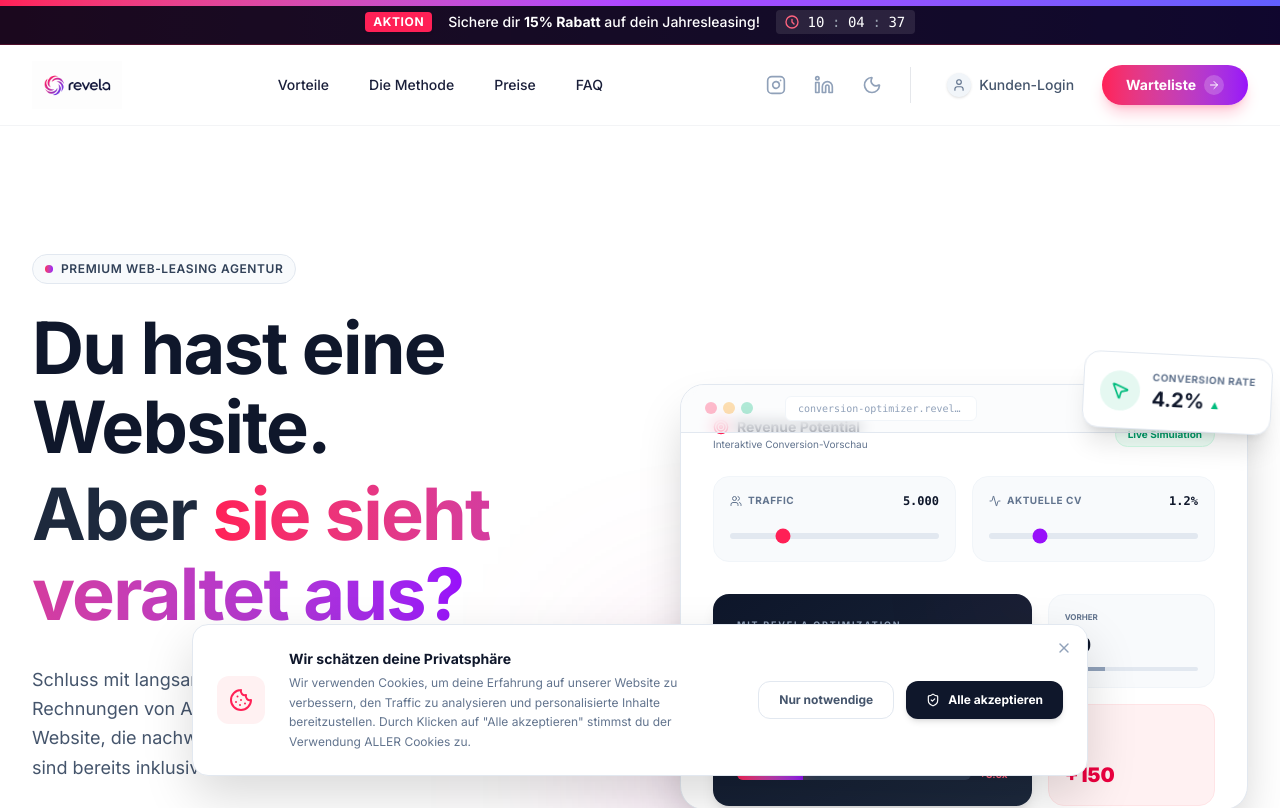
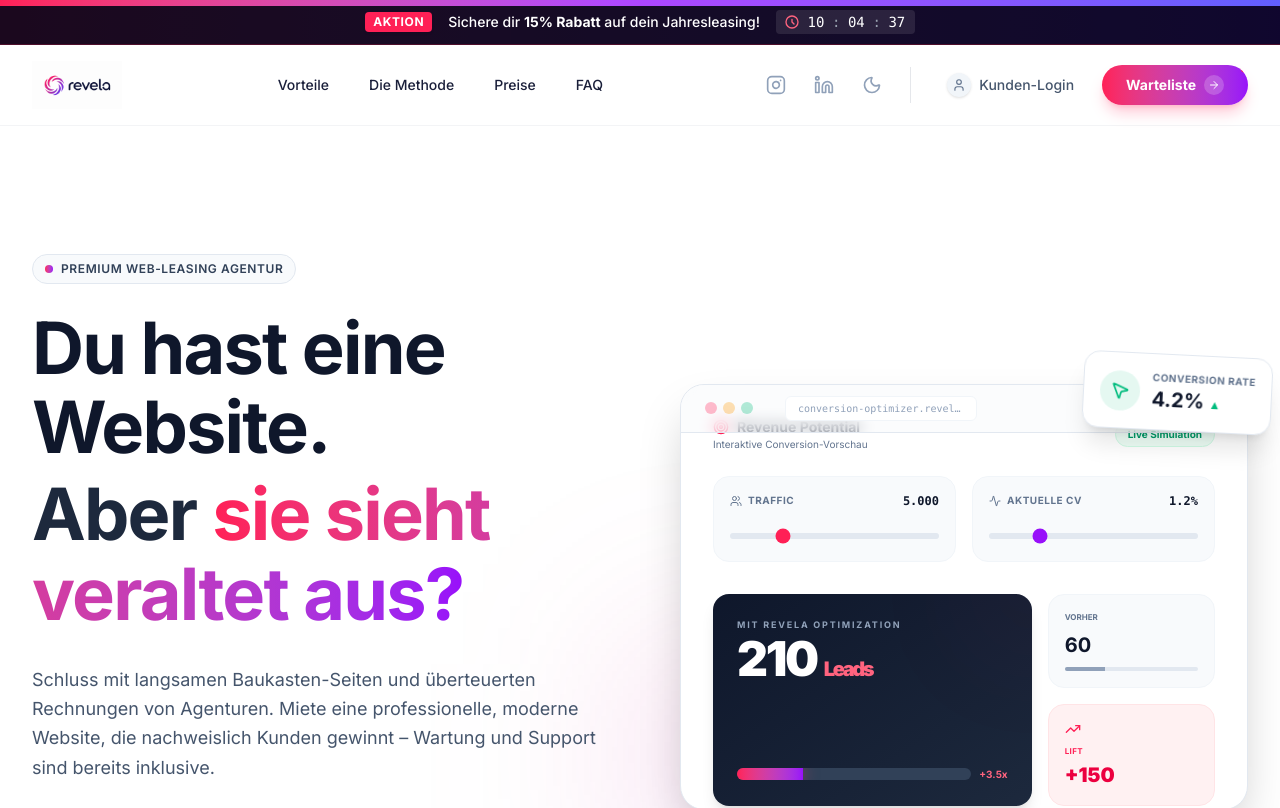
Before and after one commit to TrustlyStudio/RevelaAi, a Next.js app: page / in a window 1280 px wide. Shown: the top 808 px of the page. Built offline with nearby package versions, Linux system fonts and the light colour scheme.

Commit message:
feat: Remove client-side cookie consent component
The cookie consent component was implemented client-side and is no longer required. This change removes the component from the layout and its associated file.

```diff
--- a/app/layout.tsx
+++ b/app/layout.tsx
@@ -9,7 +9,6 @@ const inter = Inter({
 });
 
 import { ThemeProvider } from '@/components/ThemeProvider';
-import { CookieConsent } from '@/components/CookieConsent';
 
 export const metadata: Metadata = {
   title: 'Revela Web & Marketing Agency',
@@ -22,7 +21,6 @@ export default function RootLayout({children}: {children: React.ReactNode}) {
       <body suppressHydrationWarning className="min-h-screen bg-brand-off-white font-sans text-brand-dark-blue dark:bg-[#0B0F19] dark:text-slate-100 transition-colors duration-300">
         <ThemeProvider attribute="class" defaultTheme="system" enableSystem>
           {children}
-          <CookieConsent />
         </ThemeProvider>
       </body>
     </html>
--- a/components/CookieConsent.tsx
+++ /dev/null
@@ -1,76 +0,0 @@
-'use client';
-
-import React, { useState, useEffect } from 'react';
-import { motion, AnimatePresence } from 'motion/react';
-import { Cookie, X, ShieldCheck } from 'lucide-react';
-
-export function CookieConsent() {
-  const [isVisible, setIsVisible] = useState(false);
-
-  useEffect(() => {
-    const consent = localStorage.getItem('cookie-consent');
-    if (!consent) {
-      const timer = setTimeout(() => {
-        setIsVisible(true);
-      }, 2000);
-      return () => clearTimeout(timer);
-    }
-  }, []);
-
-  const handleConsent = (type: 'all' | 'necessary') => {
-    localStorage.setItem('cookie-consent', type);
-    setIsVisible(false);
-  };
-
-  return (
-    <AnimatePresence>
-      {isVisible && (
-        <motion.div
-          initial={{ y: 100, opacity: 0 }}
-          animate={{ y: 0, opacity: 1 }}
-          exit={{ y: 100, opacity: 0 }}
-          transition={{ type: 'spring', damping: 25, stiffness: 200 }}
-          className="fixed bottom-6 left-6 right-6 z-[200] max-w-4xl mx-auto"
-        >
-          <div className="bg-white dark:bg-[#111827] border border-slate-200 dark:border-slate-800 shadow-[0_20px_50px_rgba(0,0,0,0.15)] dark:shadow-[0_20px_50px_rgba(0,0,0,0.5)] rounded-2xl p-5 md:p-6 flex flex-col md:flex-row items-center gap-6">
-            <div className="flex-shrink-0 w-12 h-12 rounded-xl bg-rose-50 dark:bg-rose-500/10 flex items-center justify-center text-rose-500">
-              <Cookie className="w-6 h-6" />
-            </div>
-
-            <div className="flex-1 text-center md:text-left">
-              <h4 className="text-sm font-bold text-slate-900 dark:text-white mb-1">
-                Wir schätzen deine Privatsphäre
-              </h4>
-              <p className="text-xs text-slate-500 dark:text-slate-400 leading-relaxed max-w-2xl">
-                Wir verwenden Cookies, um deine Erfahrung auf unserer Website zu verbessern, den Traffic zu analysieren und personalisierte Inhalte bereitzustellen. Durch Klicken auf "Alle akzeptieren" stimmst du der Verwendung ALLER Cookies zu.
-              </p>
-            </div>
-
-            <div className="flex flex-col sm:flex-row gap-3 w-full md:w-auto">
-              <button
-                onClick={() => handleConsent('necessary')}
-                className="px-5 py-2.5 rounded-xl text-xs font-bold text-slate-600 dark:text-slate-300 hover:bg-slate-50 dark:hover:bg-slate-800 border border-slate-200 dark:border-slate-700 transition-colors whitespace-nowrap"
-              >
-                Nur notwendige
-              </button>
-              <button
-                onClick={() => handleConsent('all')}
-                className="px-5 py-2.5 rounded-xl text-xs font-bold text-white bg-slate-900 dark:bg-white dark:text-slate-900 hover:bg-slate-800 dark:hover:bg-slate-100 shadow-md transition-all whitespace-nowrap flex items-center justify-center gap-2"
-              >
-                <ShieldCheck className="w-3.5 h-3.5" />
-                Alle akzeptieren
-              </button>
-            </div>
-
-            <button
-              onClick={() => setIsVisible(false)}
-              className="absolute top-4 right-4 text-slate-400 hover:text-slate-600 dark:hover:text-white transition-colors"
-            >
-              <X className="w-4 h-4" />
-            </button>
-          </div>
-        </motion.div>
-      )}
-    </AnimatePresence>
-  );
-}
```
